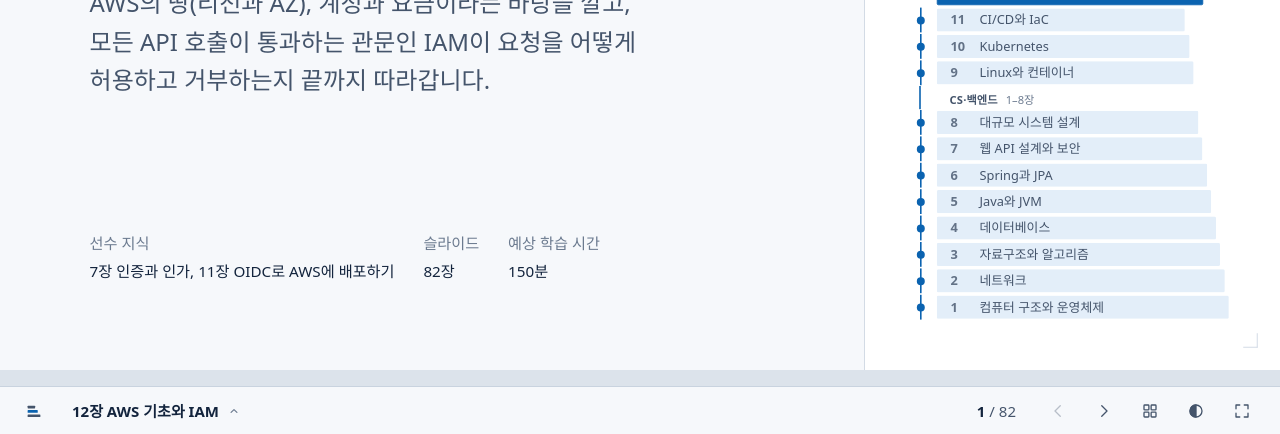
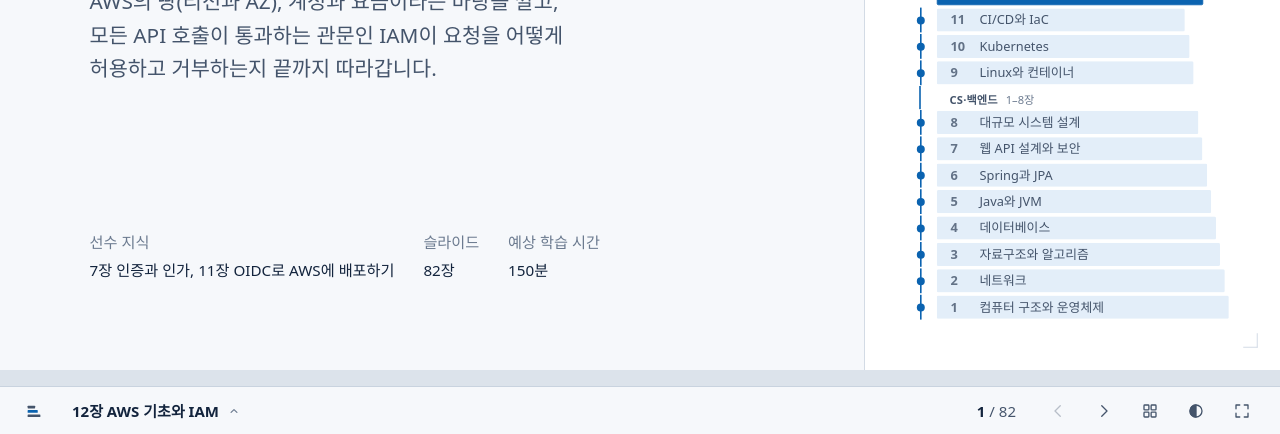
Before and after one commit to wannagohome/backend-infra-study, a plain HTML site: page 12-aws-iam.html in a window 1280 px wide. Shown: the part 366-800 px from the top of the page. Drawn offline with Linux system fonts and the light colour scheme; a web font is replaced by a local one.

Commit message:
Raise text capacity per slide for book-style explanations
Co-Authored-By: Claude Opus 5.5 <noreply@anthropic.com>

```diff
--- a/assets/deck.css
+++ b/assets/deck.css
@@ -53,12 +53,12 @@
   --fs-cover: 84px;
   --fs-h2: 46px;
   --fs-h3: 30px;
-  --fs-lede: 30px;
-  --fs-body: 26px;
-  --fs-small: 21px;
-  --fs-code: 21px;
+  --fs-lede: 26px;
+  --fs-body: 23px;
+  --fs-small: 19px;
+  --fs-code: 19px;
   --fs-chrome: 15px;
-  --lh-body: 1.7;
+  --lh-body: 1.75;
   --lh-tight: 1.3;
 
   /* stage-scale spacing */
@@ -341,7 +341,11 @@ summary, .next, .stackmap__layer a { touch-action: manipulation; }
 .is-overview .edge { display: none; }
 
 /* ---------- 6. Typography components ----------------------------------- */
-.prose { max-width: 38em; }          /* ~38–40 Korean chars per line */
+.prose { max-width: 40em; }          /* ~40 Korean chars per line */
+/* book-style reading spread: long explanation in two columns, no figure */
+.prose--cols { max-width: none; column-count: 2; column-gap: 64px; }
+.prose--cols > * { break-inside: avoid-column; }
+.is-scroll .prose--cols, .is-page .prose--cols { column-count: 1; }
 .prose > * { margin: 0; }
 .prose > * + * { margin-top: 0.75em; }
 .prose ul, .prose ol { padding-left: 1.2em; }
```
